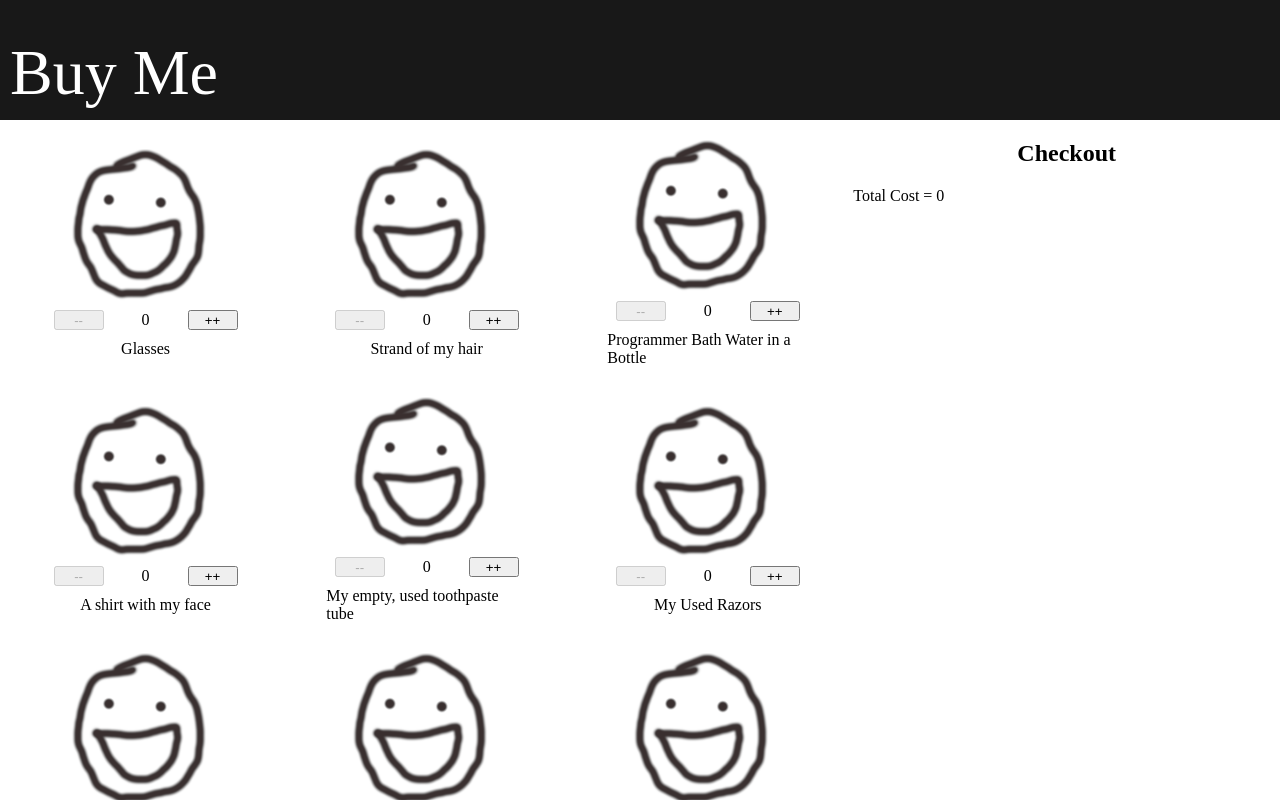
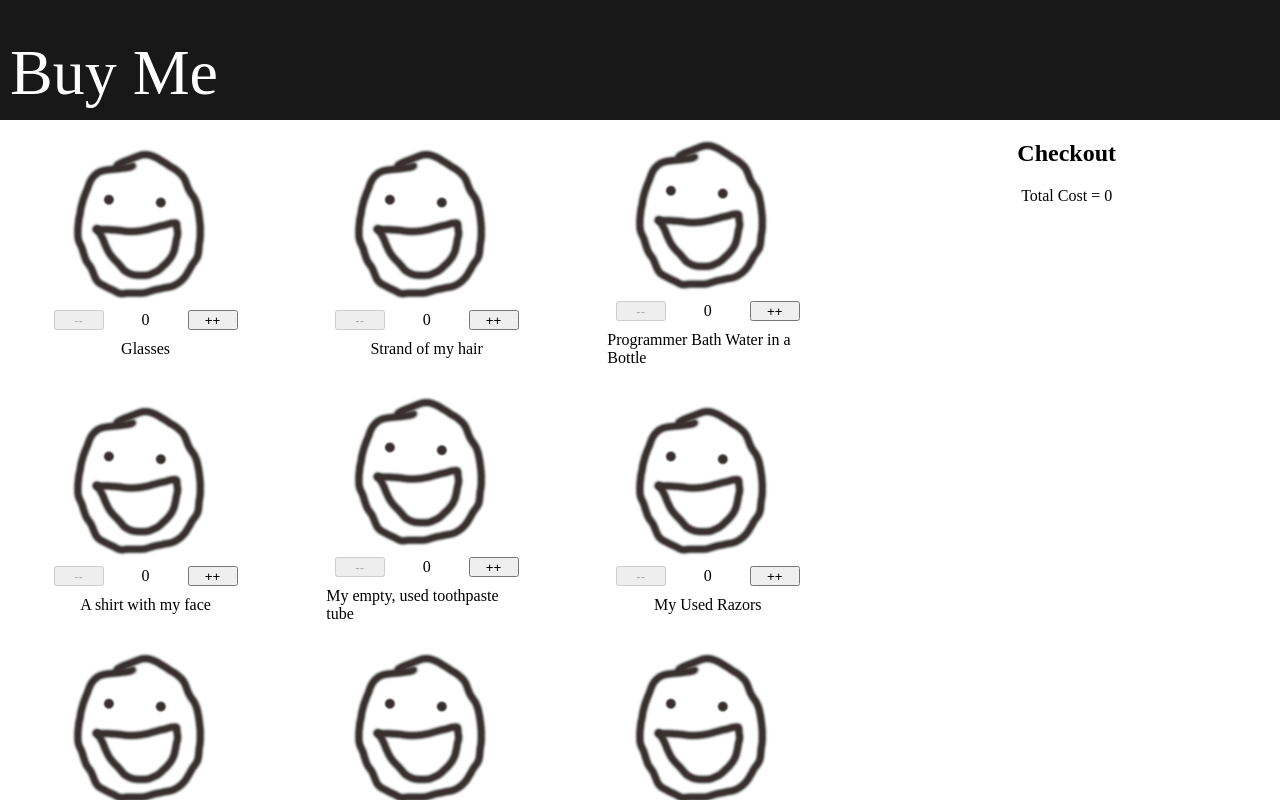
Before and after one commit to Joel-Singh/buy-me-shopping-cart, a React (Create React App) app: page /store in a window 1280 px wide. Built offline with nearby package versions, Linux system fonts and the light colour scheme; a web font is replaced by a local one.

Commit message:
Center align total-cost

```diff
--- a/src/index.css
+++ b/src/index.css
@@ -126,6 +126,10 @@ a {
   grid-auto-rows: 200px;
 }
 
+.checkout-preview__total-cost {
+  text-align: center;
+}
+
 .checkout-preview img {
   height: 50%;
 }
```
